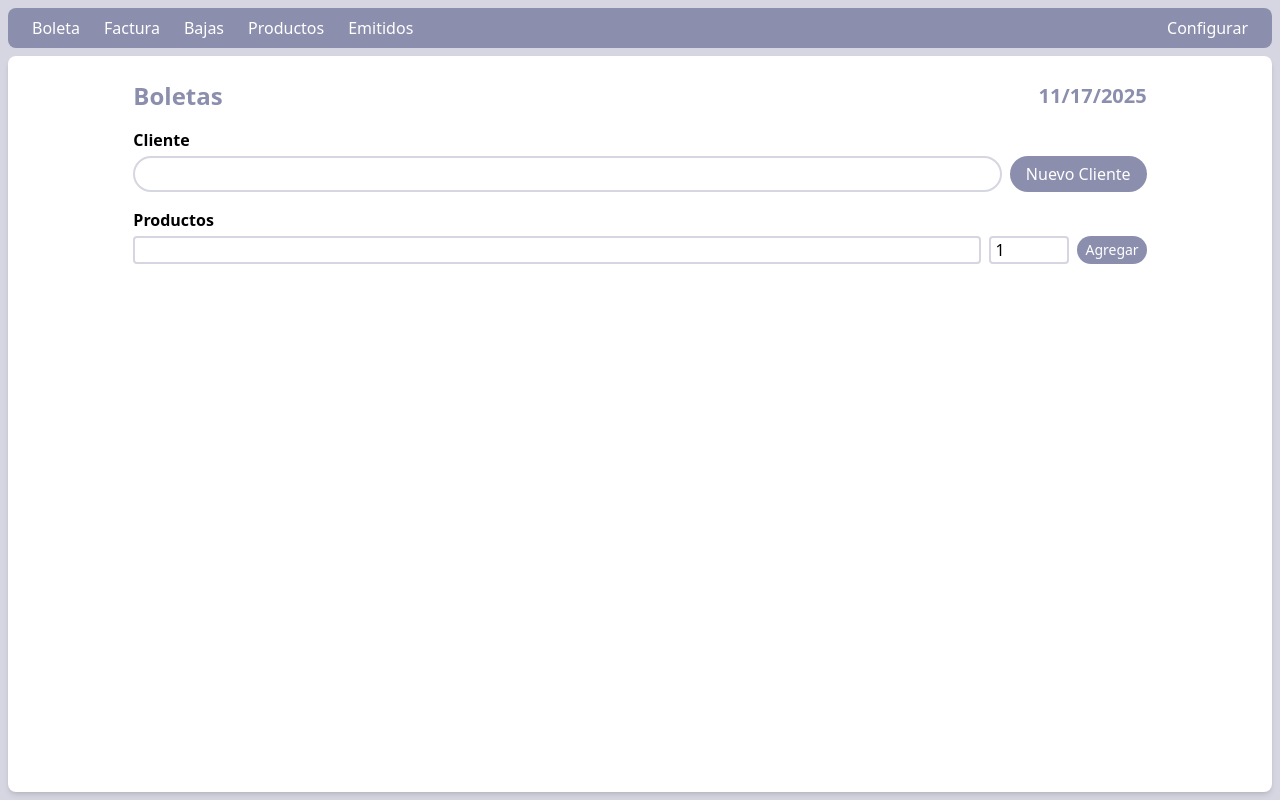
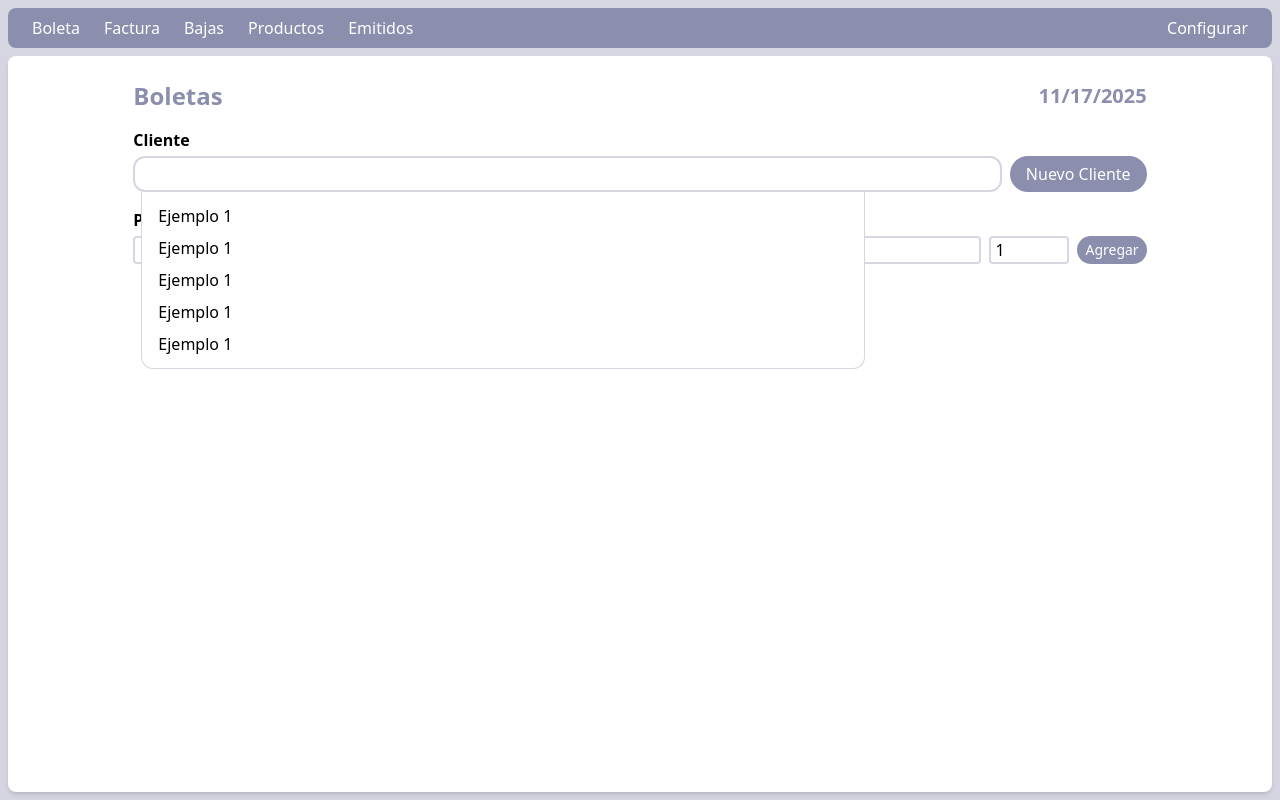
Before and after one commit to joseyaniez/contabilidad-electron, a Svelte app: page / in a window 1280 px wide. Built offline with nearby package versions, Linux system fonts and the light colour scheme.

Commit message:
ui: vista de opciones en el ClientInput

```diff
--- a/src/ui/components/form/client/components/InputClient.svelte
+++ b/src/ui/components/form/client/components/InputClient.svelte
@@ -1,5 +1,28 @@
+<script lang="ts">
+  let clientText = $state("");
 
-<div class="flex flex-col flex-1">
+  function onKeyPress(event: KeyboardEvent) {
+    console.log("Key pressed:", event.key);
+    window.electronAPI.clients.find(clientText, clientText, clientText)
+      .then((result: any) => {
+        console.log("Search result:", result);
+      })
+      .catch((error: any) => {
+        console.error("Error during client search:", error);
+      });
+  }
+</script>
+
+<div class="flex flex-col relative flex-1">
   <label class="font-bold pb-1" for="client-input">Cliente</label>
-  <input class="p-1 border-2 border-bacalao-secondary border-solid rounded-full"  type="text" id="client-input"/>
+  <input onkeydowncapture={onKeyPress} bind:value={clientText} class="px-4 py-1 relative z-20 bg-white  border-2 border-bacalao-secondary border-solid rounded-xl"  type="text" id="client-input"/>
+  <div class="absolute w-5/6 top-16 bg-white left-2">
+    <div class="p-2 border-x border-b rounded-b-xl border-bacalao-secondary flex flex-col">
+      <button onclick={() => {}} class="px-2 py-1 text-left rounded-md hover:bg-indigo-50">Ejemplo 1</button>
+      <button onclick={() => {}} class="px-2 py-1 text-left rounded-md hover:bg-indigo-50">Ejemplo 1</button>
+      <button onclick={() => {}} class="px-2 py-1 text-left rounded-md hover:bg-indigo-50">Ejemplo 1</button>
+      <button onclick={() => {}} class="px-2 py-1 text-left rounded-md hover:bg-indigo-50">Ejemplo 1</button>
+      <button onclick={() => {}} class="px-2 py-1 text-left rounded-md hover:bg-indigo-50">Ejemplo 1</button>
+    </div>
+  </div>
 </div>
```
